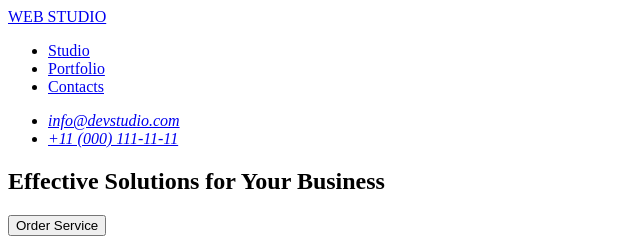
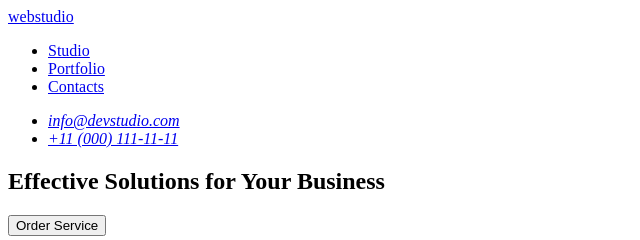
Before and after one commit to furkangoit/goit-markup-hw-01-, a plain HTML site: page index.html in a window 1280 px wide. Shown: the top 240 px of the page, 0-640 px from the left. Drawn offline with Linux system fonts and the light colour scheme.

Commit message:
Update index.html

```diff
--- a/index.html
+++ b/index.html
@@ -6,14 +6,13 @@
   </head>
   <body>
     <header>
-      <a href="#" target="_self"> WEB STUDIO </a>
-      <nav>
+      <a href="#" target="_self">webstudio</a>
         <ul>
           <li><a href="#">Studio</a></li>
           <li><a href="#">Portfolio</a></li>
           <li><a href="#">Contacts</a></li>
         </ul>
-      </nav>
+    </nav>
       <address>
         <ul>
           <li><a href="mailto:info@devstudio.com">info@devstudio.com</a></li>
```
